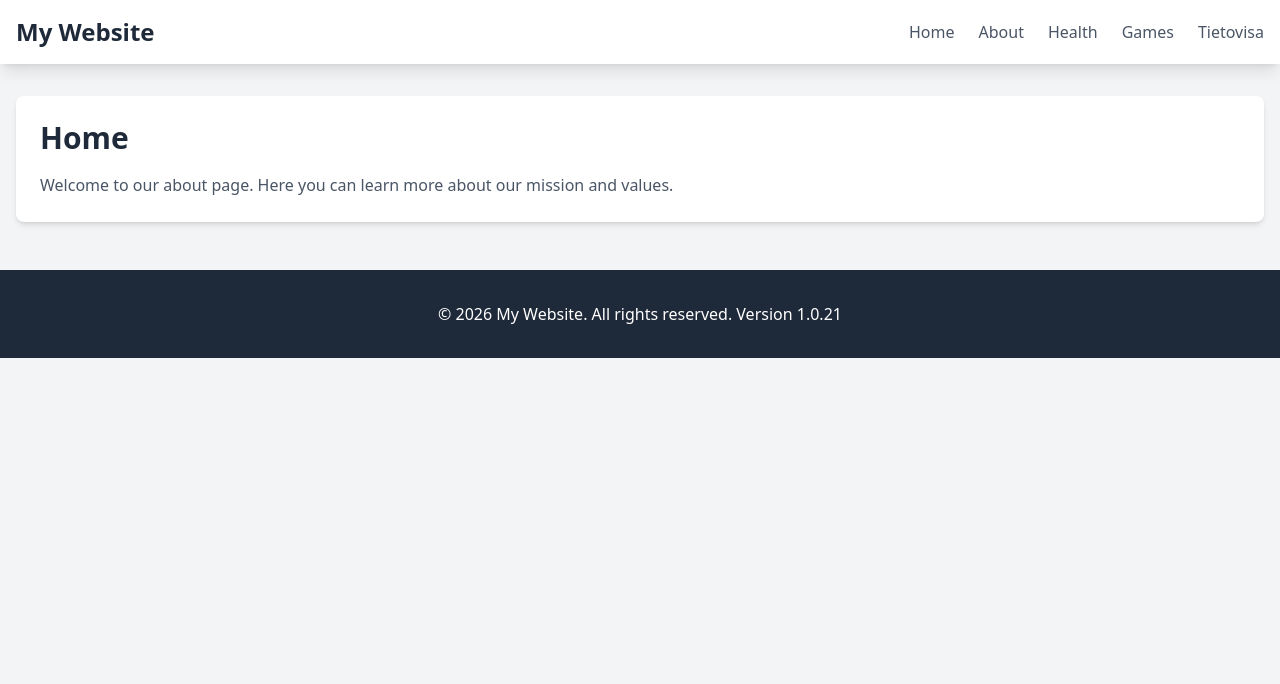
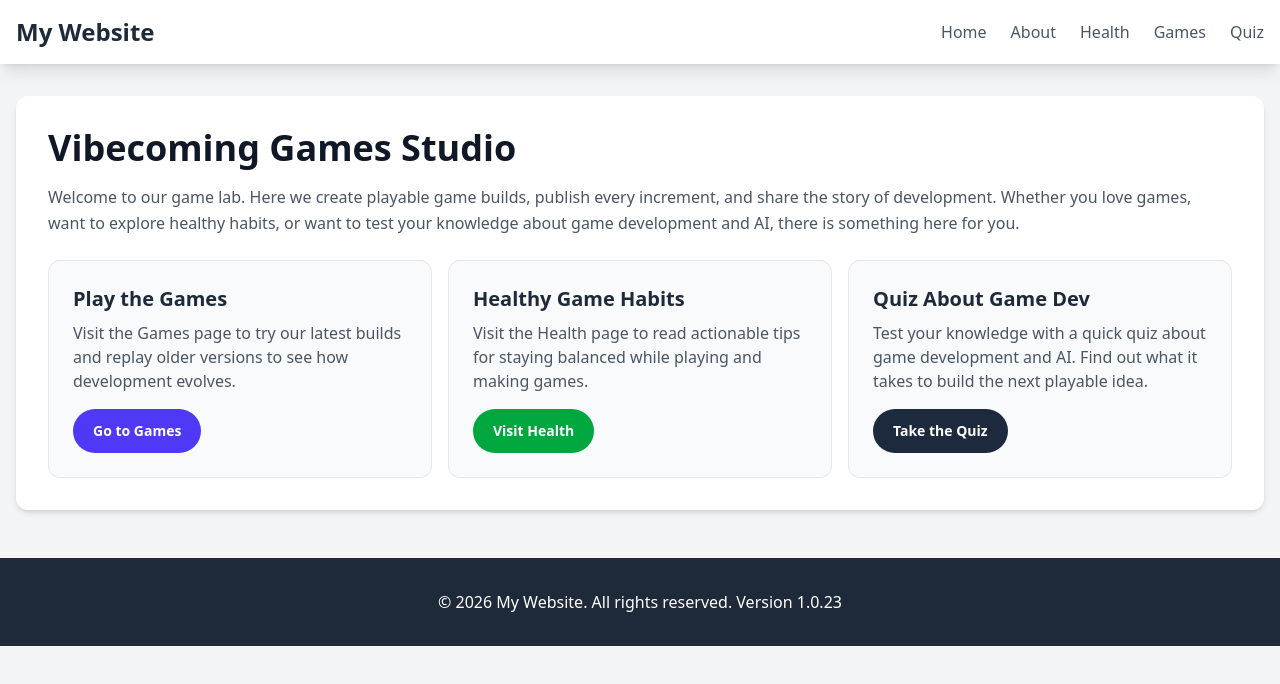
Before and after one commit to Juhok/Tailwind_Testi, a plain HTML site: page index.html in a window 1280 px wide. Drawn offline with nearby package versions, Linux system fonts and the light colour scheme.

Commit message:
descriptions added + qui

```diff
--- a/index.html
+++ b/index.html
@@ -10,11 +10,32 @@
     <script src="nav.js"></script>
 
     <main class="container mx-auto mt-8 px-4">
-      <div class="bg-white rounded-lg shadow-md p-6">
-        <h2 class="text-3xl font-bold text-gray-800 mb-4">Home</h2>
-        <p class="text-gray-600 leading-relaxed">
-          Welcome to our about page. Here you can learn more about our mission and values.
+      <div class="bg-white rounded-xl shadow-md p-8">
+        <h2 class="text-4xl font-bold text-gray-900 mb-4">Vibecoming Games Studio</h2>
+        <p class="text-gray-600 leading-relaxed mb-6">
+          Welcome to our game lab. Here we create playable game builds, publish every increment, and share the story of development.
+          Whether you love games, want to explore healthy habits, or want to test your knowledge about game development and AI, there is something here for you.
         </p>
+
+        <div class="grid gap-4 md:grid-cols-3">
+          <div class="rounded-xl border border-gray-200 bg-gray-50 p-6">
+            <h3 class="text-xl font-semibold text-gray-800 mb-2">Play the Games</h3>
+            <p class="text-gray-600 mb-4">Visit the Games page to try our latest builds and replay older versions to see how development evolves.</p>
+            <a href="games.html" class="inline-flex items-center justify-center rounded-full bg-indigo-600 px-5 py-3 text-sm font-semibold text-white hover:bg-indigo-500 transition">Go to Games</a>
+          </div>
+
+          <div class="rounded-xl border border-gray-200 bg-gray-50 p-6">
+            <h3 class="text-xl font-semibold text-gray-800 mb-2">Healthy Game Habits</h3>
+            <p class="text-gray-600 mb-4">Visit the Health page to read actionable tips for staying balanced while playing and making games.</p>
+            <a href="health.html" class="inline-flex items-center justify-center rounded-full bg-green-600 px-5 py-3 text-sm font-semibold text-white hover:bg-green-500 transition">Visit Health</a>
+          </div>
+
+          <div class="rounded-xl border border-gray-200 bg-gray-50 p-6">
+            <h3 class="text-xl font-semibold text-gray-800 mb-2">Quiz About Game Dev</h3>
+            <p class="text-gray-600 mb-4">Test your knowledge with a quick quiz about game development and AI. Find out what it takes to build the next playable idea.</p>
+            <a href="tietovisa.html" class="inline-flex items-center justify-center rounded-full bg-slate-800 px-5 py-3 text-sm font-semibold text-white hover:bg-slate-700 transition">Take the Quiz</a>
+          </div>
+        </div>
       </div>
     </main>
 
--- a/nav.js
+++ b/nav.js
@@ -14,7 +14,7 @@ const navHtml = `
       <a href="about.html" class="text-gray-600 hover:text-gray-900 transition duration-300">About</a>
       <a href="health.html" class="text-gray-600 hover:text-gray-900 transition duration-300">Health</a>
       <a href="games.html" class="text-gray-600 hover:text-gray-900 transition duration-300">Games</a>
-      <a href="tietovisa.html" class="text-gray-600 hover:text-gray-900 transition duration-300">Tietovisa</a>
+      <a href="tietovisa.html" class="text-gray-600 hover:text-gray-900 transition duration-300">Quiz</a>
     </div>
   </div>
 
@@ -24,7 +24,7 @@ const navHtml = `
       <a href="about.html" class="text-gray-600 hover:text-gray-900 transition duration-300">About</a>
       <a href="health.html" class="text-gray-600 hover:text-gray-900 transition duration-300">Health</a>
       <a href="games.html" class="text-gray-600 hover:text-gray-900 transition duration-300">Games</a>
-      <a href="tietovisa.html" class="text-gray-600 hover:text-gray-900 transition duration-300">Tietovisa</a>
+      <a href="tietovisa.html" class="text-gray-600 hover:text-gray-900 transition duration-300">Quiz</a>
     </div>
   </div>
 </nav>
--- a/version.js
+++ b/version.js
@@ -1,4 +1,4 @@
 window.siteInfo = {
-  version: "1.0.21",
+  version: "1.0.23",
   year: 2026,
 };
```
Also changed, not shown: about.html (+9 -3 lines).
